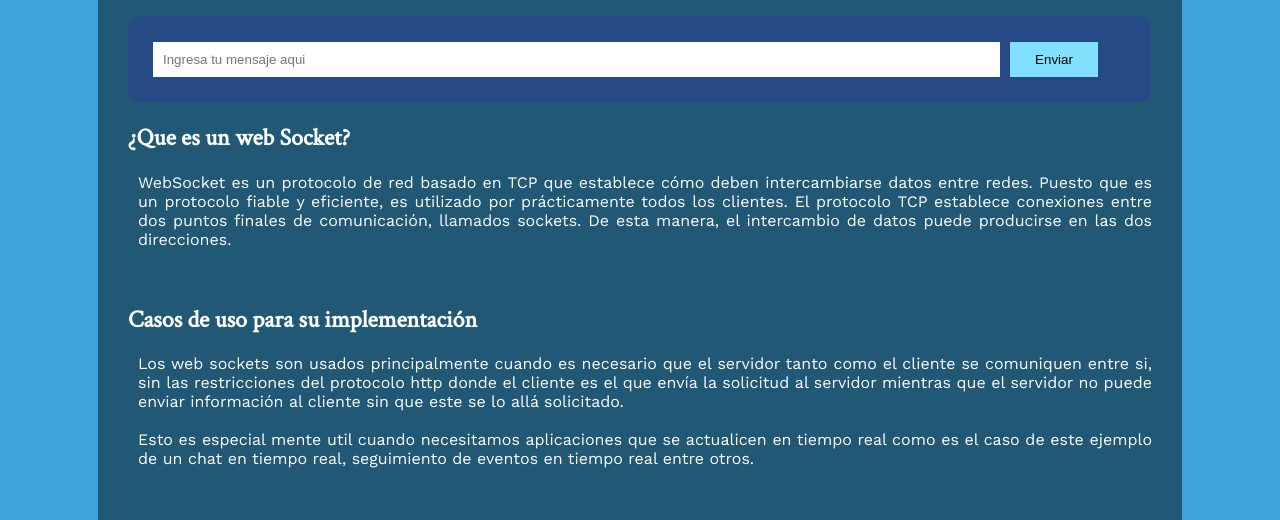
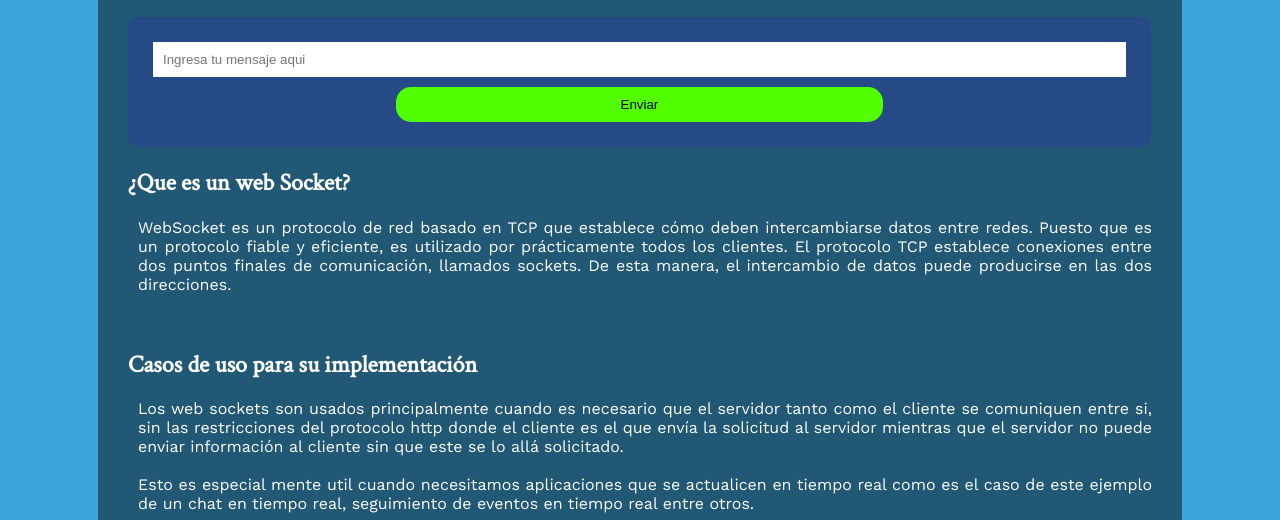
Before and after one commit to Juli0-Cesar/TecWebMovilesU2, a website: page public/webSokets/demo_sockets/index.html in a window 1280 px wide. Shown: the part 253-773 px from the top of the page. Drawn offline with nearby package versions, Linux system fonts and the light colour scheme; no server answers.

Commit message:
Se areglaron algunos estilos

```diff
--- a/index.js
+++ b/index.js
@@ -8,10 +8,10 @@ var io = require('socket.io')(http);
 // });
 
 io.on('connection', (socket) => {
-  console.log('a user connected', socket.id);
+  //console.log('a user connected', socket.id);
 
   socket.on('disconnect', () => {
-    console.log('user disconnected', socket.id);
+    //console.log('user disconnected', socket.id);
   });
 
   socket.on('chat message', (msg) => {
--- a/public/webSokets/demo_sockets/index.html
+++ b/public/webSokets/demo_sockets/index.html
@@ -2,10 +2,12 @@
 <html >
 
 <head>
+  <meta charset="UTF-8">
+  <meta name="viewport" content="width=device-width, initial-scale=1.0">
   <title>Web SocketIO</title>
   <link href="https://fonts.googleapis.com/css?family=Crimson+Text|Work+Sans:400,700" rel="stylesheet">
-  <link rel="stylesheet" href="/css/index.css">
-  <link rel="stylesheet" href="/css/CodeStyler.css">
+  <link rel="stylesheet" href="../../css/index.css">
+  <link rel="stylesheet" href="../../css/CodeStyler.css">
   <style>
     form {
       background: #254A85;
@@ -18,15 +20,29 @@
     form input {
       border: 0;
       padding: 10px;
-      width: 85%;
-      margin-right: 0.5%;
+
+      width: 98%;
+      /* height: 80px; */
+
+      /* font-size: 30px;
+      border-radius: 15px; */
     }
 
     form button {
-      width: 9%;
-      background: rgb(130, 224, 255);
+       width: 50%;
+      border-radius: 15px;
+      background: rgb(81, 255, 0);
       border: none;
       padding: 10px;
+
+
+    }
+    #botonContenedor{
+      width: 100%;
+      margin-top: 10px;
+      display: flex;
+
+      justify-content: center;
     }
 
     #messages {
@@ -61,7 +77,9 @@
 </head>
 
 <body>
+<style>
 
+</style>
   <br>
   <div id="header">
     <h1 class="titulo"><a href="../../index.html">Tecnolog&iacute;as web para m&oacute;viles </a></h1>
@@ -76,7 +94,10 @@
     <div class="ejemplo">
       <form action="">
         <input id="m" autocomplete="off" placeholder="Ingresa tu mensaje aqui" />
-        <button>Enviar</button>
+        <div id="botonContenedor">
+          <button>Enviar</button>
+        </div>
+
       </form>
       <ul id="messages"></ul>
 
```
